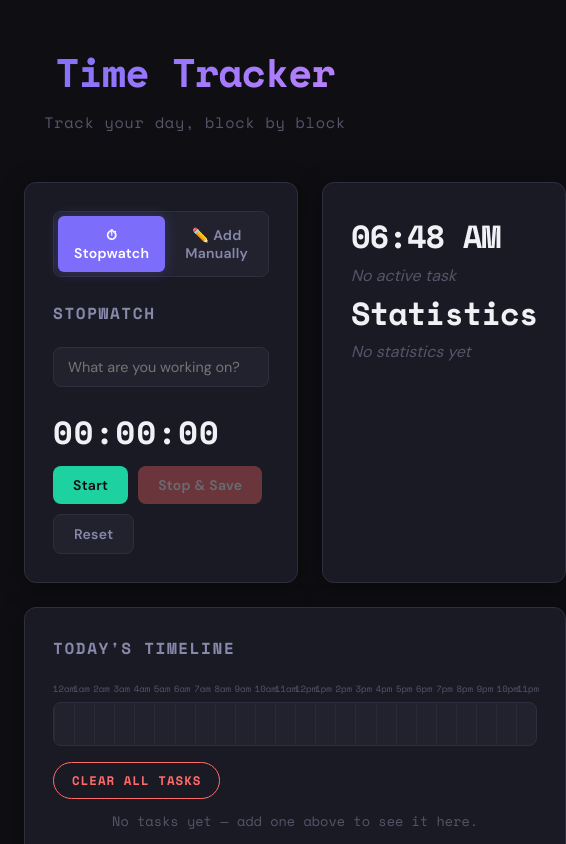
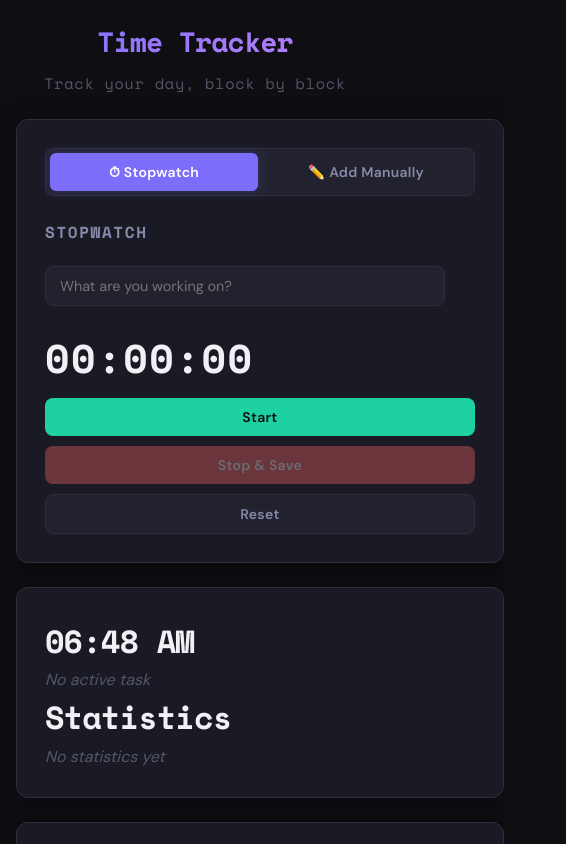
Before and after one commit to clarkchoxu/timeTracker, a React (Vite) app: page / in a window 390 px wide. Shown: the top 844 px of the page, 566 px wide, since content can reach past the window. Built offline with nearby package versions, Linux system fonts and the light colour scheme.

Commit message:
"Mobile fix"

```diff
--- a/src/App.css
+++ b/src/App.css
@@ -255,3 +255,50 @@ body {
   color: var(--text-muted);
   font-style: italic;
 }
+
+
+@media (max-width: 768px) {
+  .app {
+    padding: 20px 16px;
+  }
+
+  .app-header {
+    margin-bottom: 24px;
+  }
+
+  .app-title {
+    font-size: 1.75rem;
+  }
+
+  .app-main {
+    grid-template-columns: 1fr;
+  }
+
+  .app-section--wide {
+    grid-column: 1;
+  }
+
+  .stopwatch__display {
+    font-size: 2.5rem;
+  }
+
+  .stopwatch__controls {
+    flex-direction: column;
+  }
+
+  .stopwatch__controls .btn {
+    width: 100%;
+  }
+
+  .confirm-modal {
+    padding: 20px;
+  }
+
+  .confirm-actions {
+    flex-direction: column-reverse;
+  }
+
+  .confirm-actions .btn {
+    width: 100%;
+  }
+}
```
